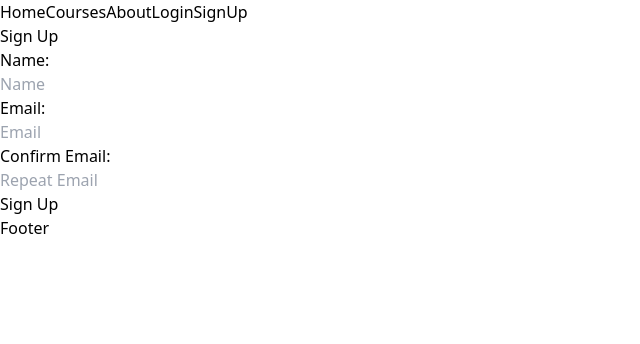
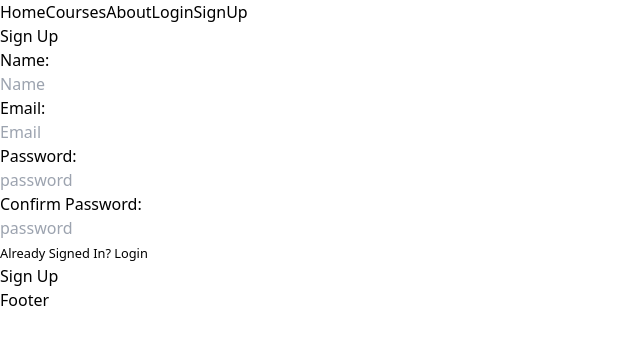
Before and after one commit to riyadhbd2/learning-hub, a React (Vite) app: page /signup in a window 1280 px wide. Shown: the top 344 px of the page, without its empty margins (0-640 px from the left). Built offline with nearby package versions, Linux system fonts and the light colour scheme.

Commit message:
login and sign up edited

```diff
--- a/src/App.jsx
+++ b/src/App.jsx
@@ -18,9 +18,10 @@ const App = () => {
             <Route path="/courses" element={<Courses></Courses>}></Route>
             <Route path="/about" element={<About></About>}></Route>
             <Route path="/login" element={<Login></Login>}></Route>
+            <Route path="/login" element={<Login></Login>}></Route>
             <Route path="/signup" element={<SignUp></SignUp>}></Route>
+        </Routes>
 
-        </Routes>
         <Footer></Footer>
       </BrowserRouter>
 
--- a/src/pages/Login.jsx
+++ b/src/pages/Login.jsx
@@ -1,4 +1,5 @@
 
+import { NavLink } from 'react-router-dom';
 
 const Login = () => {
     return (
@@ -7,14 +8,17 @@ const Login = () => {
             <form>
                 <h1 className="text-center text-orange-400 text-2xl">Login</h1>
                 <div>
-                    <h1>Name:</h1>
-                    <input className="border border-green-500" type="text" name="name" id="name" placeholder="Name"/>
-                </div>
-                <div>
                     <h1>Email:</h1>
                     <input className="border border-green-500" type="email" name="email" id="email" placeholder="Email" />
                 </div>
-                <div className="text-center pb-4">
+                <div>
+                    <h1>PAssword:</h1>
+                    <input className="border border-green-500" type="password" name="password" id="password" placeholder="password"/>
+                </div>
+                <div>
+                    <p><small>Didn't sign in yet? <NavLink className="text-red-500" to="/signup">Sign up</NavLink></small></p>
+                </div>
+                <div className="text-center pb-4 mt-2">
                     <button className="text-white bg-orange-400 rounded-lg p-1 text-sm" type="submit">Sign In</button>
                 </div>
             </form>
--- a/src/pages/SignUp.jsx
+++ b/src/pages/SignUp.jsx
@@ -1,4 +1,5 @@
 
+import { NavLink } from 'react-router-dom';
 
 const SignUp = () => {
     return (
@@ -13,12 +14,19 @@ const SignUp = () => {
                     <h1>Email:</h1>
                     <input className="border border-green-500" type="email" name="email" id="email" placeholder="Email" />
                 </div>
-                <div className="pb-2">
-                    <h1>Confirm Email:</h1>
-                    <input className="border border-green-500" type="email" name="email" id="email" placeholder="Repeat Email" />
+                <div>
+                    <h1>Password: </h1>
+                    <input className="border border-green-500"  type="password" name="password" id="password" placeholder="password" />
                 </div>
-                <div className="text-center pb-4">
-                    <button className="text-white bg-orange-400 rounded-lg p-1 text-sm" type="submit">Sign Up</button>
+                <div>
+                    <h1>Confirm Password: </h1>
+                    <input className="border border-green-500"  type="password" name="confirm-password" id="confirm-password" placeholder="password" />
+                </div>
+                <div>
+                    <p><small>Already Signed In? <NavLink className="text-red-400" to="/login">Login</NavLink></small></p>
+                </div>
+                <div className="text-center pb-4 mt-2">
+                    <button  className="text-white bg-orange-400 rounded-lg p-1 text-sm" type="submit">Sign Up</button>
                 </div>
             </form>
       </div>
```
